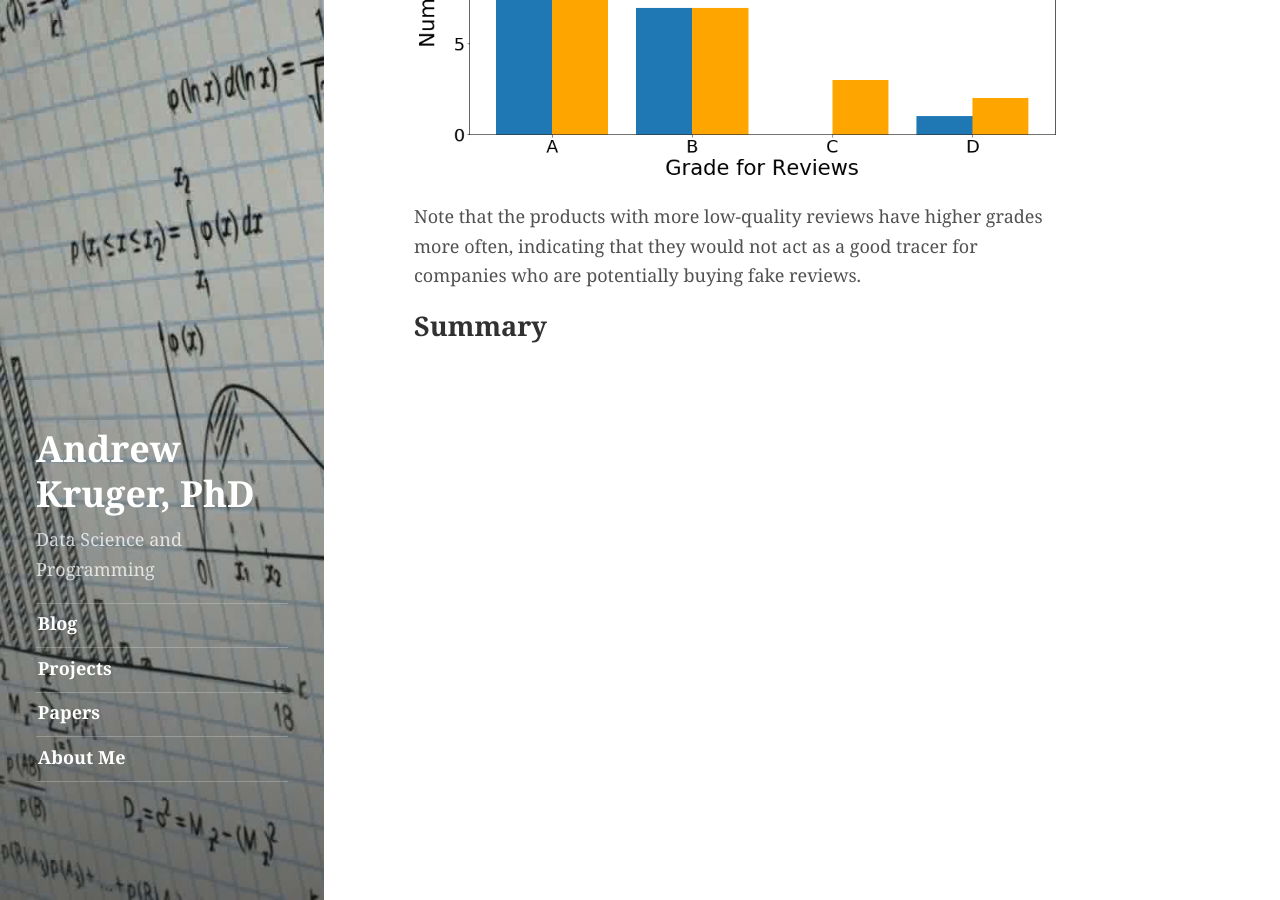
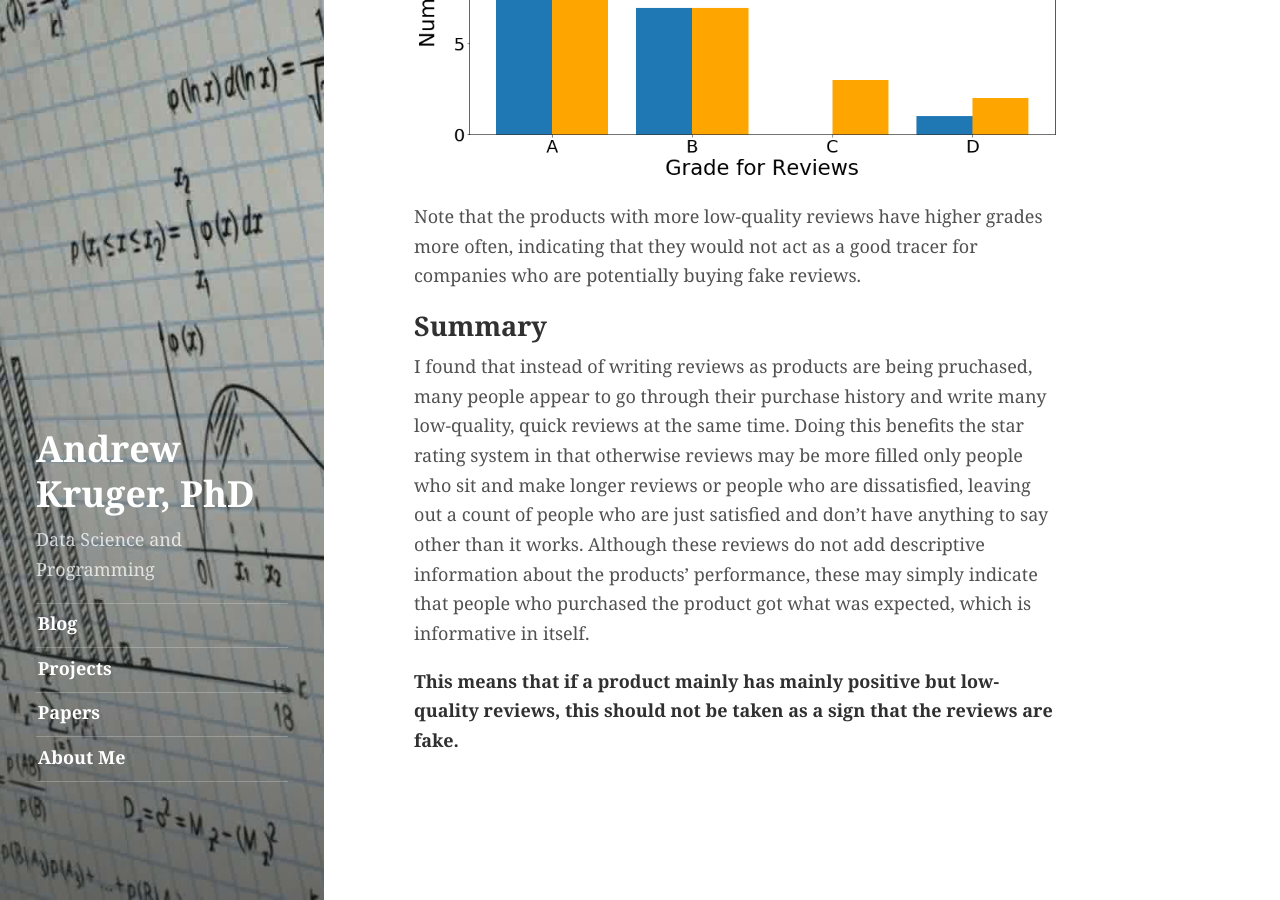
Before and after one commit to andrewkruger/andrewkruger.github.io, a Jekyll site: the page built from _projects/2017-08-25-amazon-reviews.md, in a window 1280 px wide and 900 px high, scrolled down 8058 px. Built offline with Jekyll 4.4.1, drawn with Linux system fonts in a browser that asks for light colours; a script that is not in the unit is left out.

Commit message:
Updates made

```diff
--- a/_projects/2017-08-25-amazon-reviews.md
+++ b/_projects/2017-08-25-amazon-reviews.md
@@ -127,3 +127,7 @@ Note that the products with more low-quality reviews have higher grades more oft
 
 
 ## Summary
+
+I found that instead of writing reviews as products are being pruchased, many people appear to go through their purchase history and write many low-quality, quick reviews at the same time.  Doing this benefits the star rating system in that otherwise reviews may be more filled only people who sit and make longer reviews or people who are dissatisfied, leaving out a count of people who are just satisfied and don't have anything to say other than it works.  Although these reviews do not add descriptive information about the products' performance, these may simply indicate that people who purchased the product got what was expected, which is informative in itself.
+
+**This means that if a product mainly has mainly positive but low-quality reviews, this should not be taken as a sign that the reviews are fake.**
```
